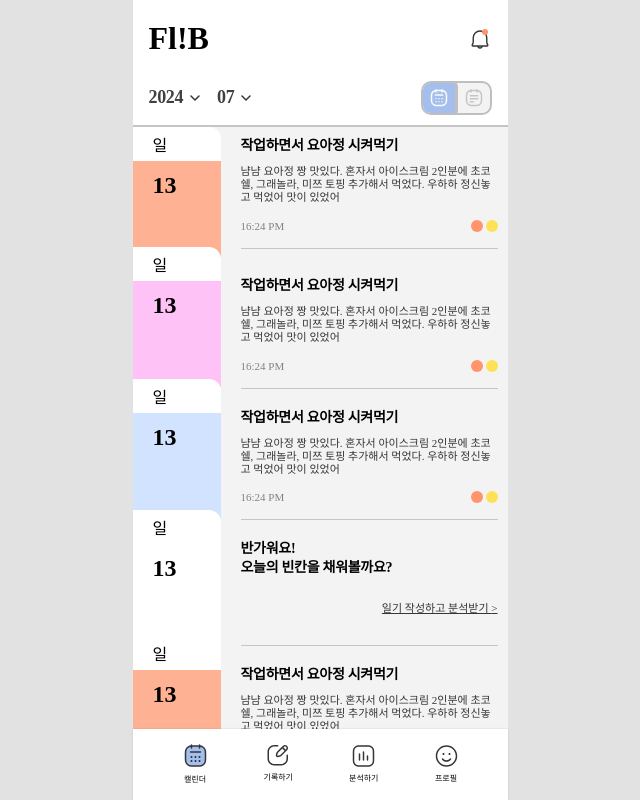
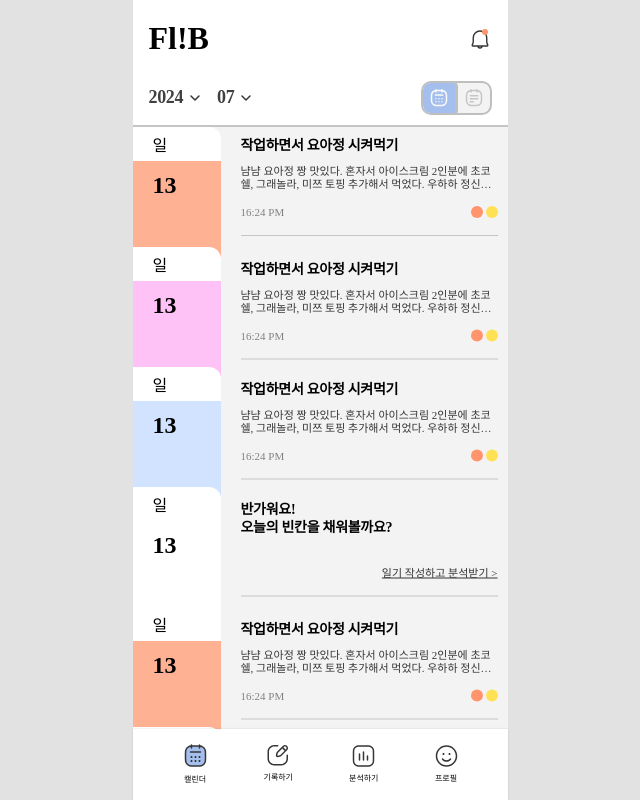
Before and after one commit to f-lb/frontend, a React (Create React App) app: page /weeklyMode in a window 1280 px wide. Shown: the top 800 px of the page, without its empty margins (320-960 px from the left). Built offline with nearby package versions, Linux system fonts and the light colour scheme.

Commit message:
WeeklyModePage diary css 수정

```diff
--- a/src/components/WeeklyModeCalendarPage.jsx
+++ b/src/components/WeeklyModeCalendarPage.jsx
@@ -82,9 +82,9 @@ export default function WeeklyModeCalendarPage() {
               <br />
               오늘의 빈칸을 채워볼까요?
             </h2>
-            <p style={{ marginTop: "25px", width: "100%", textAlign: "right" }}>
+            <LinkToPostContainer>
               <LinkToPost>일기 작성하고 분석받기 {">"}</LinkToPost>
-            </p>
+            </LinkToPostContainer>
           </DiaryWrapper>
         </Diary>
       </DateWithDiary>
@@ -145,13 +145,29 @@ const DateAndDay = styled.div`
   flex-shrink: 0;
 `;
 
+const Diary = styled.div`
+  height: 100px;
+  padding: 10px 10px 0px 0;
+  flex-grow: 1;
+`;
+
 const DateWithDiary = styled.li`
   display: flex;
   gap: 20px;
 
+  &:first-child {
+    ${Diary} {
+      // margin-top: 10px;
+    }
+  }
+
   &:not(:first-child) {
     ${DateAndDay} {
       margin-top: -20px;
+    }
+
+    ${Diary} {
+      transform: translateY(-15%);
     }
   }
 `;
@@ -174,10 +190,7 @@ const Day = styled.div`
   padding-left: 20px;
   padding: 5px 0 5px 20px;
 `;
-const Diary = styled.div`
-  padding: 10px 10px 10px 0;
-  flex-grow: 1;
-`;
+
 const DiaryWrapper = styled.div`
   padding-bottom: 15px;
   h2 {
@@ -200,6 +213,11 @@ const DiaryWrapper = styled.div`
     text-align: justified;
     color: #363636;
     margin-bottom: 15px;
+
+    display: -webkit-box;
+    -webkit-box-orient: vertical;
+    -webkit-line-clamp: 2;
+    overflow: hidden;
   }
 
   div {
@@ -239,3 +257,16 @@ const LinkToPost = styled(Link)`
 
   color: #363636;
 `;
+
+const LinkToPostContainer = styled.div`
+  display: flex !important;
+  justify-content: flex-end !important;
+  flex-grow: 1;
+  a {
+    margin-top: 20px;
+    margin-bottom: 0;
+    margin-tight: 20px;
+    text-align: right;
+  }
+  width: 100%;
+`;
```
